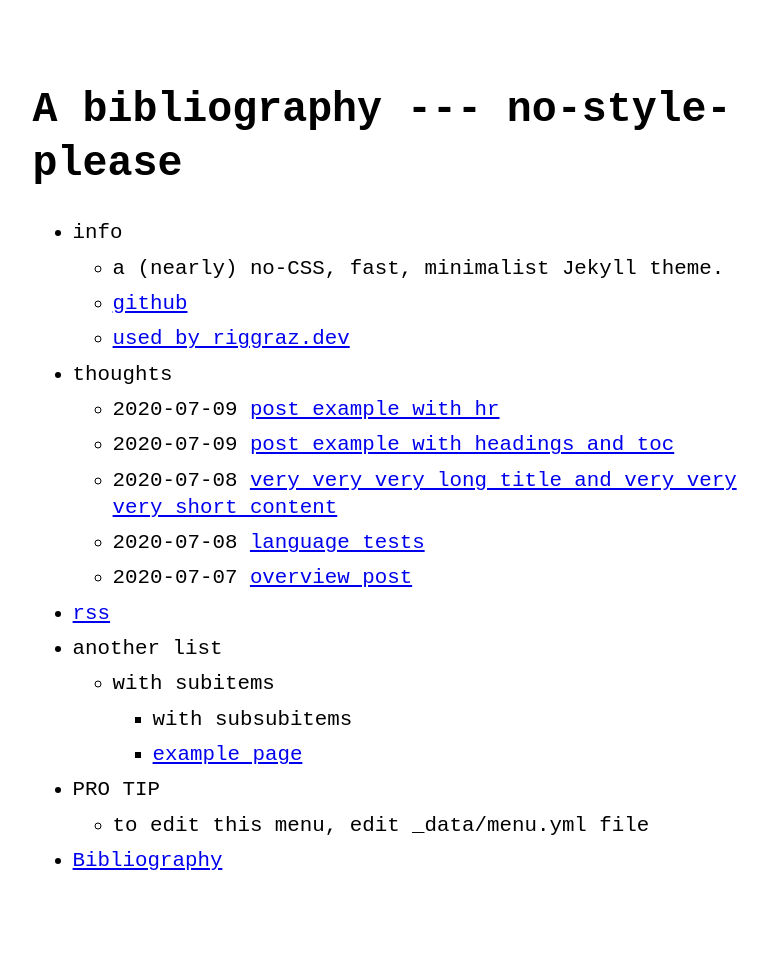
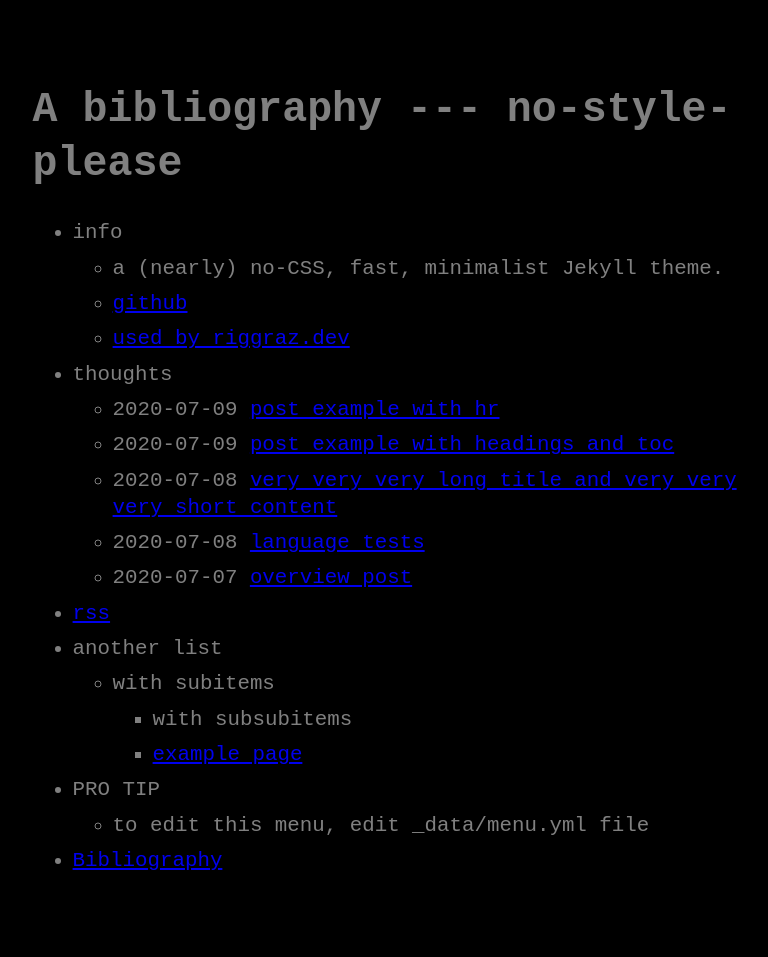
Before and after one commit to dynohub/dynohub.github.io, a Jekyll site: the page built from index.md, in a window 1280 px wide. Shown: the whole page, without its empty margins (233-1001 px from the left). Built offline with Jekyll 4.4.1, drawn with Linux system fonts in a browser that asks for light colours; Markdown is read by kramdown in place of the engine named in the settings.

Commit message:
another experiment with changing background color

```diff
--- a/assets/css/main.scss
+++ b/assets/css/main.scss
@@ -2,3 +2,11 @@
 ---
 
 @import "no-style-please";
+html {
+  color: gray;
+  background-color: black;
+  font-family: monospace;
+  font-size: 1.3rem;
+  line-height: 1.3;
+  -webkit-font-smoothing: antialiased;
+}
```
